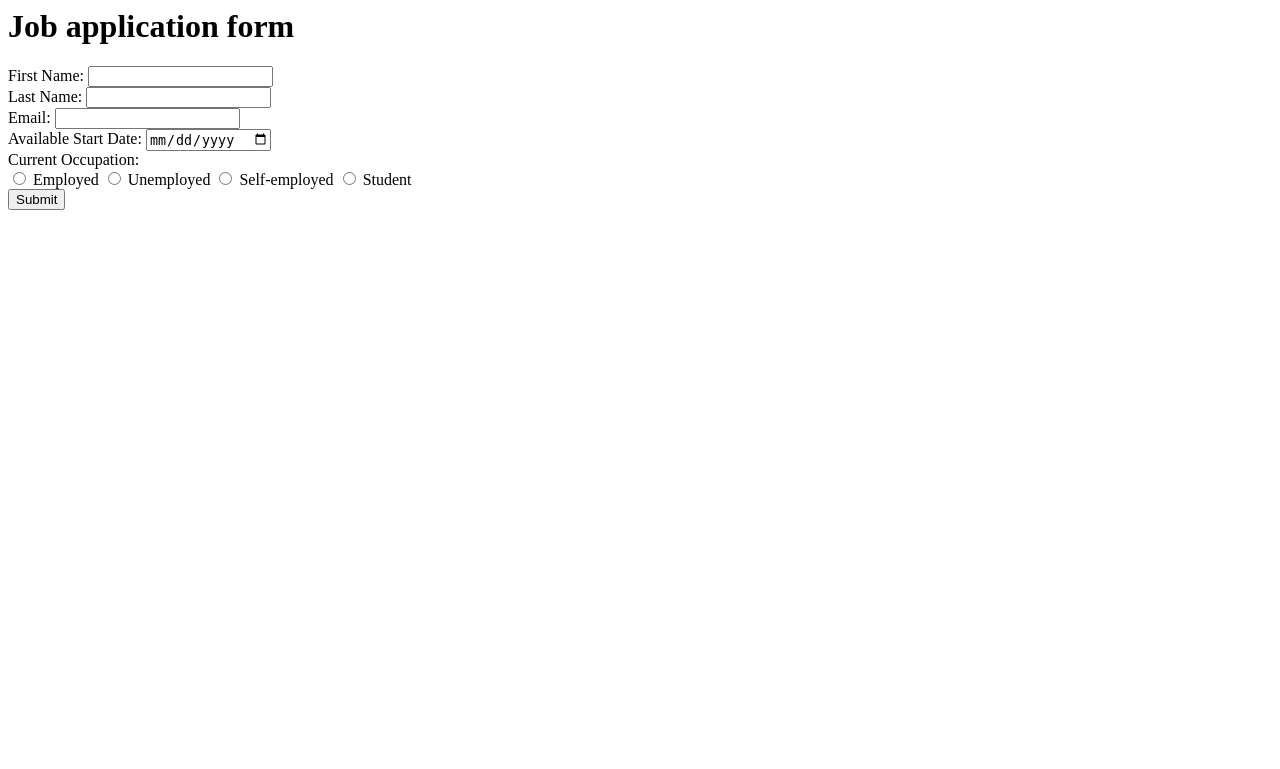
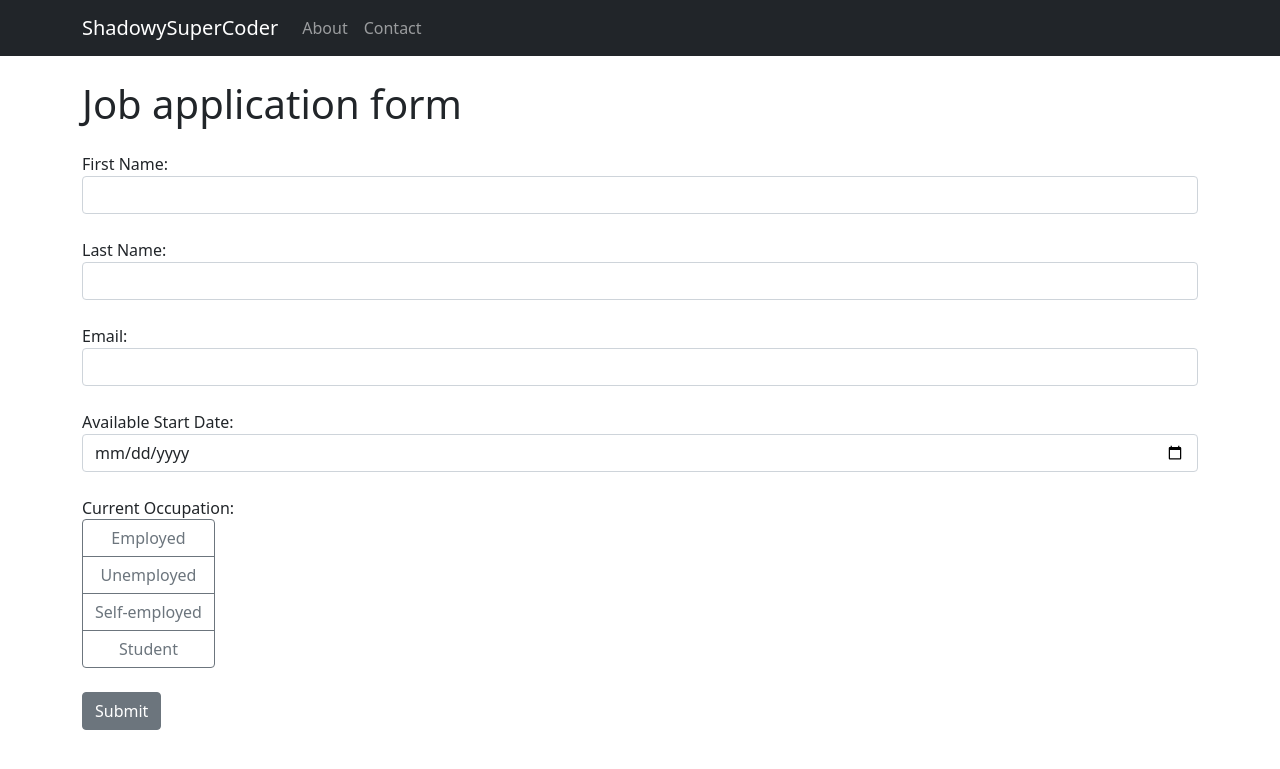
Before and after one commit to thetempleofzoom/djangoform, a Django app: page / in a window 1280 px wide. Shown: the top 769 px of the page. Run offline with Django 4.2, Linux system fonts and the light colour scheme.

Commit message:
base html file created and links to navbar completed. it's done! smtp problem still not solved though.

```diff
--- a/jobapp/templates/about.html
+++ b/jobapp/templates/about.html
@@ -1 +1,4 @@
+{% extends 'base.html' %}
+{% block content %}
 <h1>About Us</h1>
+{% endblock %}
--- a/jobapp/templates/base.html
+++ b/jobapp/templates/base.html
@@ -1,3 +1,4 @@
+<!-- standardize all webpages using this foundation, including bootstrap-->
 <!doctype html>
 <html>
     <head>
@@ -7,6 +8,27 @@
         <link rel="stylesheet" href="https://cdn.jsdelivr.net/npm/bootstrap@5.1.3/dist/css/bootstrap.min.css">
     </head>
     <body>
+    <!--insert nav bar code here. code copied from course notes-->
+    <nav class="navbar navbar-expand-lg navbar-dark bg-dark">
+      <div class="container">
+        <!--corresponds to urls.py 'name' -->
+        <a class="navbar-brand" href="{% url 'index' %}">ShadowySuperCoder</a>
+        <!-- produces a hamburger selection icon if webpage is reduced in size -->
+        <button class="navbar-toggler" type="button" data-bs-toggle="collapse" data-bs-target="#navbarNav" aria-controls="navbarNav" aria-expanded="false" aria-label="Toggle navigation">
+          <span class="navbar-toggler-icon"></span>
+        </button>
+        <div class="collapse navbar-collapse" id="navbarNav">
+          <ul class="navbar-nav">
+            <li class="nav-item {% if request.path == '/about/' %}active{% endif %}">
+              <a class="nav-link" href="{% url 'about' %}">About</a>
+            </li>
+            <li class="nav-item">
+              <a class="nav-link" href="#">Contact</a>
+            </li>
+          </ul>
+        </div>
+      </div>
+    </nav>
         <div class="container">
             {% block content %}
             {% endblock %}
--- a/jobapp/templates/index.html
+++ b/jobapp/templates/index.html
@@ -1,4 +1,5 @@
-
+{% extends 'base.html' %}
+{% block content %}
 <h1 class="mt-4 mb-4">Job application form</h1>
 <form method="post">
   {% csrf_token %}
@@ -49,3 +50,4 @@
     </div>
     {% endif %}
 </form>
+{% endblock %}
--- a/jobapp/urls.py
+++ b/jobapp/urls.py
@@ -1,7 +1,8 @@
 from django.urls import path
 from . import views
 
-#connect homepage to index function
+#connect homepage to index/about functions
 urlpatterns = [
-    path('', views.index, name='index' )
+    path('', views.index, name='index' ),
+    path('about/', views.about, name='about' )
 ]
--- a/jobapp/views.py
+++ b/jobapp/views.py
@@ -33,3 +33,7 @@ def index(request):
         else:
             print(form.errors)
     return render(request, "index.html")
+
+
+def about(request):
+    return render(request, "about.html")
```
